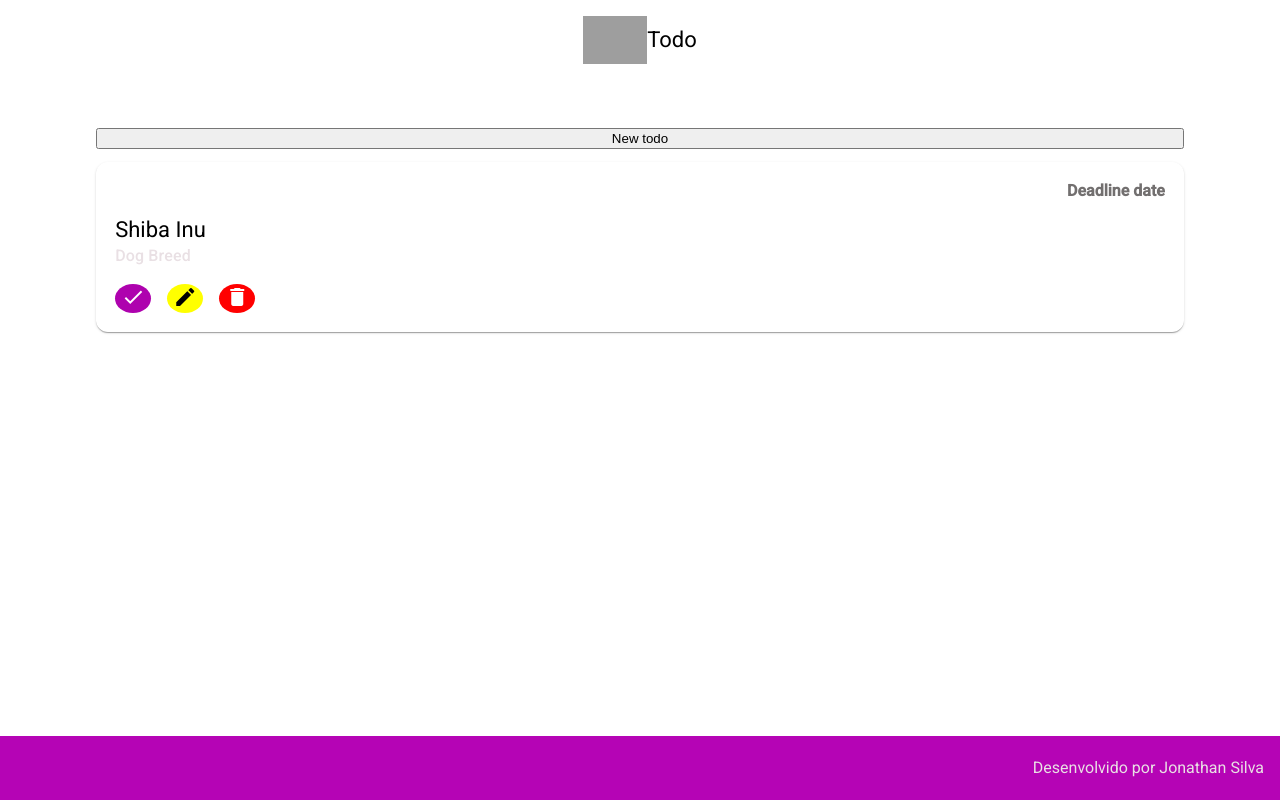
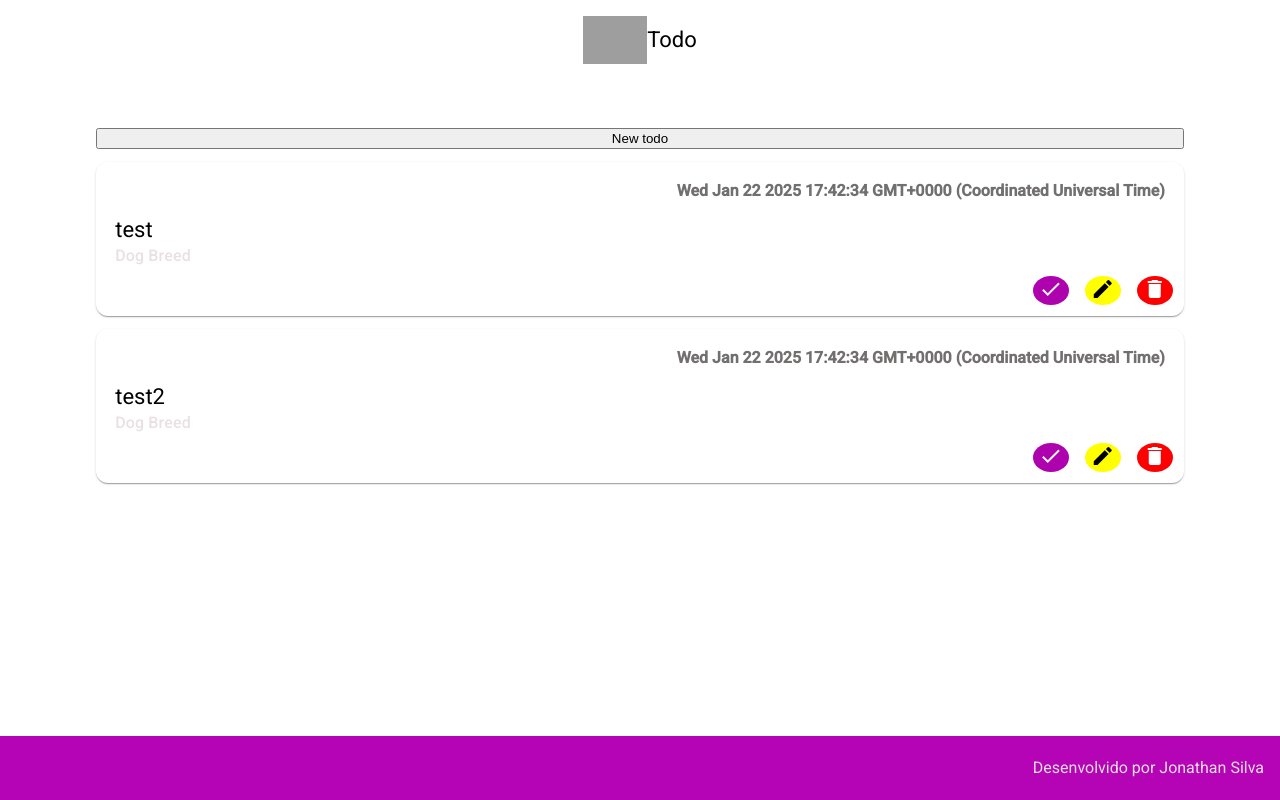
Before and after one commit to JohnSilva98/TodoJava, an Angular app in the folder Frontend/todo/: page / in a window 1280 px wide. Built offline with nearby package versions, Linux system fonts and the light colour scheme; grey boxes are pictures that could not be loaded.

Commit message:
creating the todo class to use in the frontend

```diff
--- a/Frontend/todo/src/app/components/read-all/read-all.component.css
+++ b/Frontend/todo/src/app/components/read-all/read-all.component.css
@@ -26,7 +26,7 @@ p {
 }
 
 .actions {
-  margin: 0.5rem;
+  text-align: end;
 }
 
 .actions button {
--- a/Frontend/todo/src/app/components/read-all/read-all.component.html
+++ b/Frontend/todo/src/app/components/read-all/read-all.component.html
@@ -1,10 +1,10 @@
 <div class="container">
   <button mat-stroked-button class="new-todo mat-elevation-z8">New todo</button>
-  <div class="content">
+  <div class="content" *ngFor="let item of list">
     <mat-card class="card mat-elevation-z8">
-      <p>Deadline date</p>
+      <p>{{ item.deadline }}</p>
       <mat-card-header>
-        <mat-card-title>Shiba Inu</mat-card-title>
+        <mat-card-title>{{ item.title }}</mat-card-title>
         <mat-card-subtitle>Dog Breed</mat-card-subtitle>
       </mat-card-header>
       <div class="actions">
--- a/Frontend/todo/src/app/components/read-all/read-all.component.ts
+++ b/Frontend/todo/src/app/components/read-all/read-all.component.ts
@@ -1,11 +1,28 @@
 import { Component } from "@angular/core";
 import { MatCard, MatCardHeader, MatCardModule } from "@angular/material/card";
 import { MatIcon } from "@angular/material/icon";
+import { Todo } from "../../models/todo";
+import { CommonModule } from "@angular/common";
 
 @Component({
   selector: "app-read-all",
-  imports: [MatCard, MatCardHeader, MatCardModule, MatIcon],
+  imports: [MatCard, MatCardHeader, MatCardModule, MatIcon, CommonModule],
   templateUrl: "./read-all.component.html",
   styleUrl: "./read-all.component.css",
 })
-export class ReadAllComponent {}
+export class ReadAllComponent {
+  list: Todo[] = [
+    {
+      title: "test",
+      description: "test",
+      deadline: new Date(),
+      isFinished: false,
+    },
+    {
+      title: "test2",
+      description: "test2",
+      deadline: new Date(),
+      isFinished: true,
+    },
+  ];
+}
--- /dev/null
+++ b/Frontend/todo/src/app/models/todo.ts
@@ -0,0 +1,7 @@
+export interface Todo {
+  id?: String;
+  title: String;
+  description?: String;
+  deadline: Date;
+  isFinished: boolean;
+}
```
